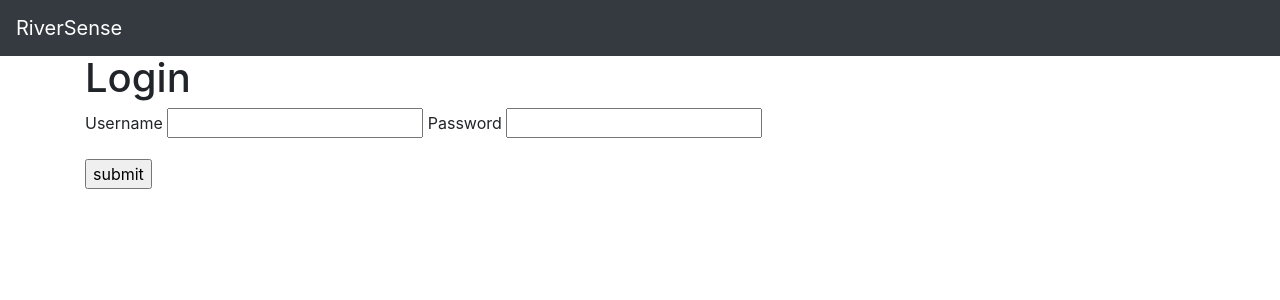
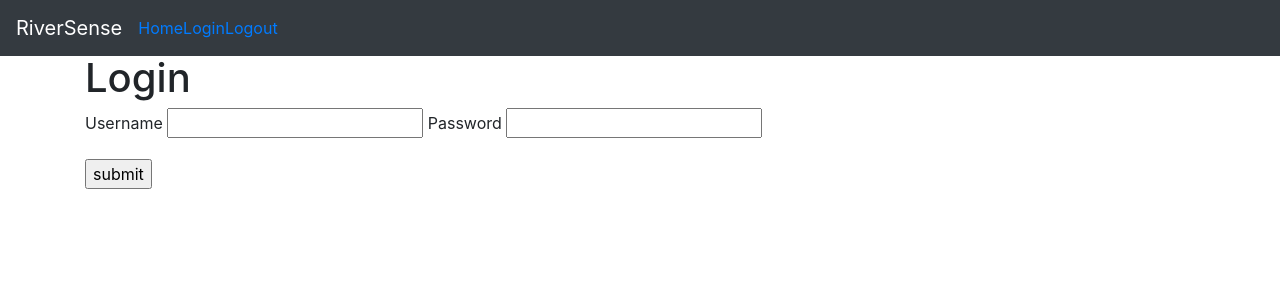
Before and after one commit to zachkohl/Rubicon_Sensors, a Flask app: page /login/ in a window 1280 px wide. Shown: the top 300 px of the page. Run offline with Flask 2, Linux system fonts and the light colour scheme; some libraries are stand-ins or nearby versions.

Commit message:
Changed nav bar

```diff
--- a/templates/includes/navbar.html
+++ b/templates/includes/navbar.html
@@ -2,14 +2,16 @@
 
 
 <nav class="navbar navbar-expand-lg navbar-dark bg-dark">
-  <a class="navbar-brand" href="#">RiverSense</a>
+<div class="collapse navbar-collapse" id="navbarsExample10">
+  <div><a class="navbar-brand" href="#">RiverSense</a>
+</div>
   <button class="navbar-toggler" type="button" data-toggle="collapse" data-target="#navbarsExample05" aria-controls="navbarsExample05" aria-expanded="false" aria-label="Toggle navigation">
-    <span class="navbar-toggler-icon"></span>
   </button>
-
-  <div class="collapse navbar-collapse" id="navbarsExample05">
-
-
+    <ul class="nav navbar-nav">
+     <li><a href="/">Home</a></li>
+     <li><a href="/login/">Login</a></li>
+     <li><a href="/logout.html">Logout</a></li>
+    </ul>
 
 
 
```
